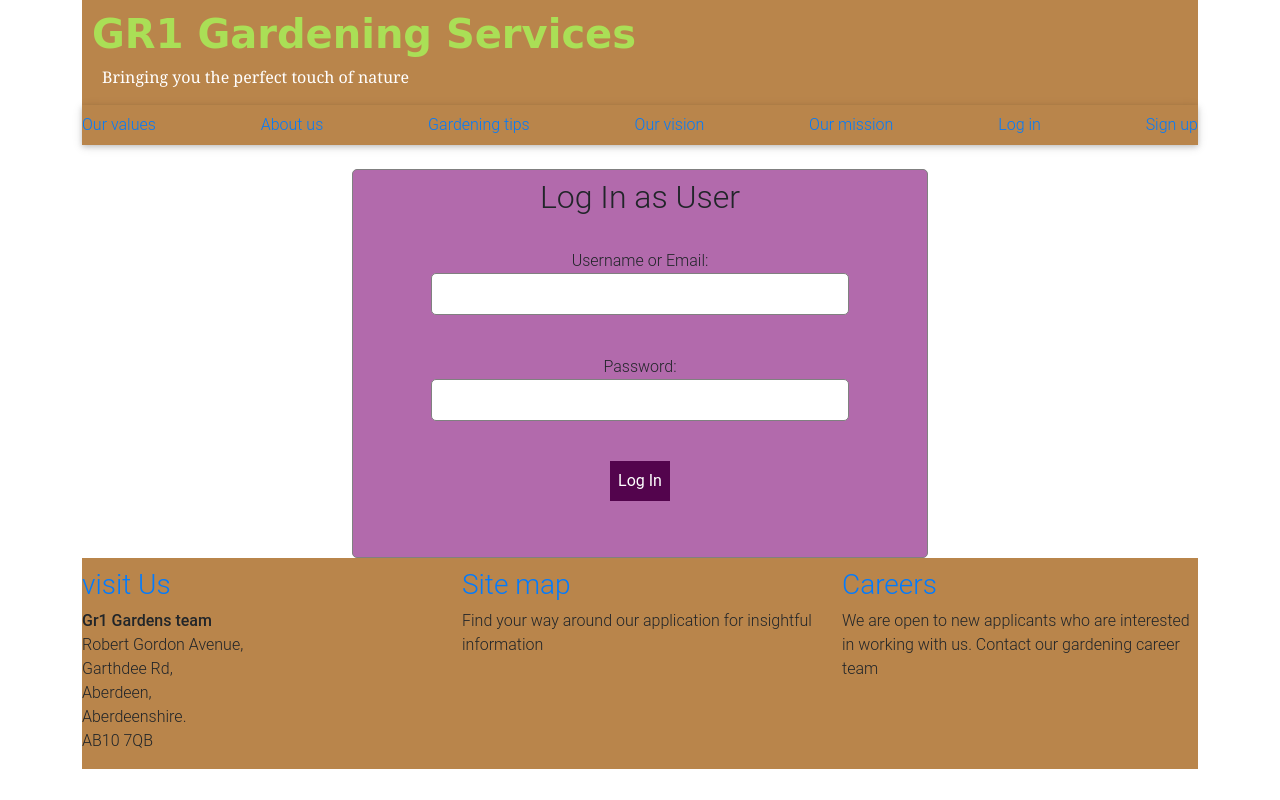
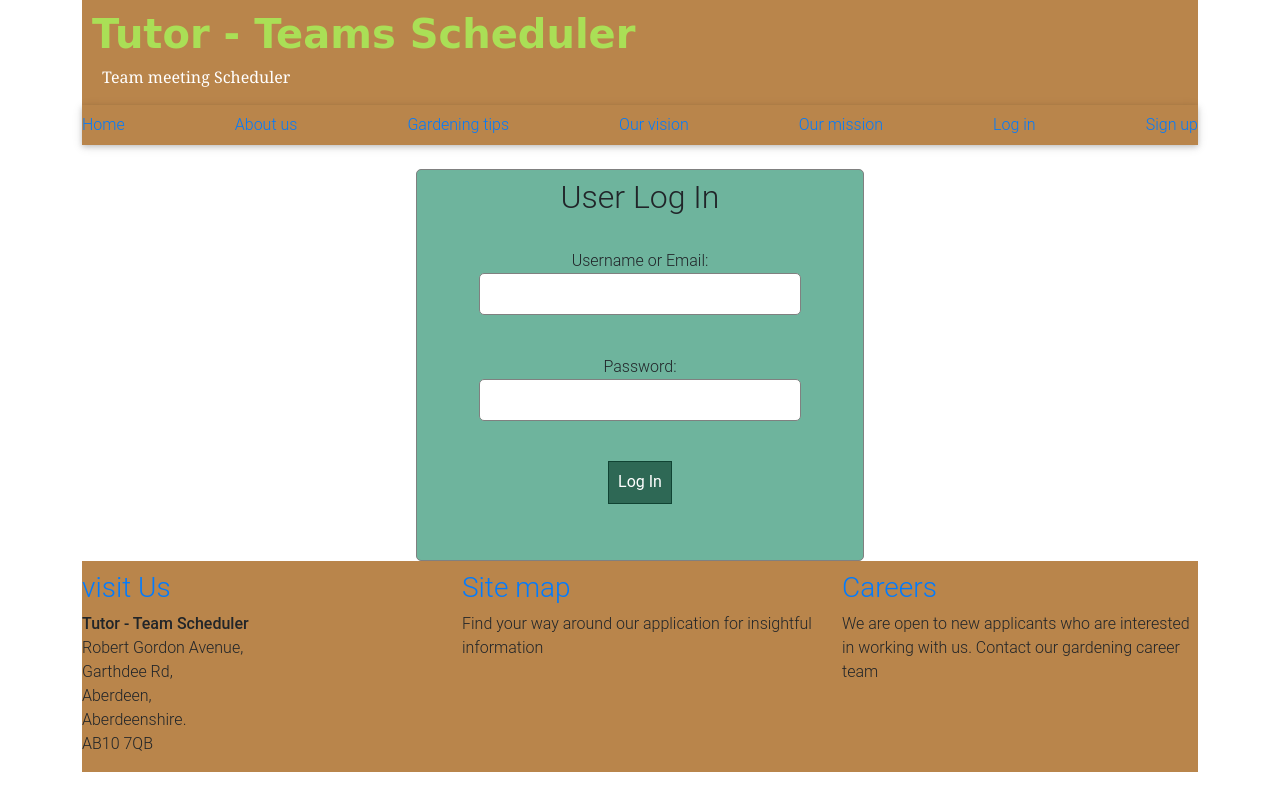
Before and after one commit to smartwiziyk/Team-R1-CMM004, a PHP site: page /user-login.php in a window 1280 px wide. Run offline with PHP 8.4, Linux system fonts and the light colour scheme.

Commit message:
login form colour edit

```diff
--- a/Style/login.css
+++ b/Style/loginpg.css
@@ -4,10 +4,10 @@
 }
 
 form {
-  width: 45%;
+  width: 35%;
   padding: 0.5em;
   border: 1px solid gray;
-  background-color: rgba(126, 6, 116, 0.596);
+  background-color: rgba(13, 129, 91, 0.596);
   border-radius: 5px;
   text-align: center;
 }
@@ -17,7 +17,7 @@ form {
   height: 50%;
   padding: 10%;
   border: 1px solid gray;
-  background-color: rgba(126, 6, 116, 0.596);
+  background-color: rgba(13, 129, 91, 0.596);
   border-radius: 5px;
 
 }
@@ -39,10 +39,10 @@ input[type="password"] {
 }
 
 button {
-  padding: 0.5em;
-  background-color: rgb(83, 4, 77);
+  padding: 2%;
+  background-color: rgba(4, 54, 38, 0.596);
   color: white;
-  border: none;
+  border: 1px solid rgba(2, 49, 34, 0.664);
   border-radius: 5px;
   cursor:pointer;
 }
--- a/index.php
+++ b/index.php
@@ -5,7 +5,7 @@ include_once 'page-header.php';
 <body>
     <!--Start of Container-->
     <div class="container">
-        <h1 style="color:darkgreen">Welcome to GR1 Garderning Services Scotland!!!</h1>
+        <h1 style="color:darkgreen">Tutor - Teams Scheduler</h1>
         <main class="col-md-12">
             <div id="frontContainer" class="row">
                 <article class="col-md-6">
--- a/page-footer.php
+++ b/page-footer.php
@@ -5,7 +5,7 @@
                     <section class="col-md-4">
                         <h3><a href="aboutus.php">visit Us</a></h3>
                         <address>
-                            <strong>Gr1 Gardens team</strong><br>
+                            <strong>Tutor - Team Scheduler</strong><br>
                             Robert Gordon Avenue,<br>
                             Garthdee Rd,<br>
                             Aberdeen,<br>
--- a/page-header.php
+++ b/page-header.php
@@ -7,9 +7,9 @@ session_start ();
 <head>
     <meta charset="utf-8">
     <meta name="viewport" content="width=device-width, initial-scale=1">
-    <title>GR1 - Gardening Services booking</title>
+    <title>Tutors - Teams Scheduler</title>
     <link rel="stylesheet" href="Style/mystyle.css">
-    <link rel="stylesheet" href="Style/login.css">
+    <link rel="stylesheet" href="Style/loginpg.css">
     <link rel="stylesheet" href="Style/JavaScript.js">
     <link rel="stylesheet" href="Material/css/bootstrap.css">
     <link rel="stylesheet" href="Material/css/bootstrap.min.css">
@@ -36,13 +36,13 @@ session_start ();
     <div class="container">
         <header style="background-color:#9c5300b4" class="col-md-12">
             <div class="topical">
-                <h1 class="main">GR1 Gardening Services</h1>
+                <h1 class="main">Tutor - Teams Scheduler</h1>
 
-                <h6>Bringing you the perfect touch of nature</h6>
+                <h6>Team meeting Scheduler</h6>
             </div>
 
                 <div class="navbar">
-                    <a href="#" class="navlink">Our values</a>
+                    <a href="#" class="navlink">Home</a>
                     <a href="#" class="navlink">About us</a>
                     <a href="#" class="navlink">Gardening tips</a>
                     <a href="#" class="navlink">Our vision</a>
--- a/user-login.php
+++ b/user-login.php
@@ -14,7 +14,7 @@ include_once 'page-header.php';
         }
 
     ?>
-        <h2>Log In as User</h2>
+        <h2>User Log In</h2>
         <br>
         <label>Username or Email:</label><br>
         <input type="text" name="UserName"><br><br>
```
Also changed, not shown: README.md.
